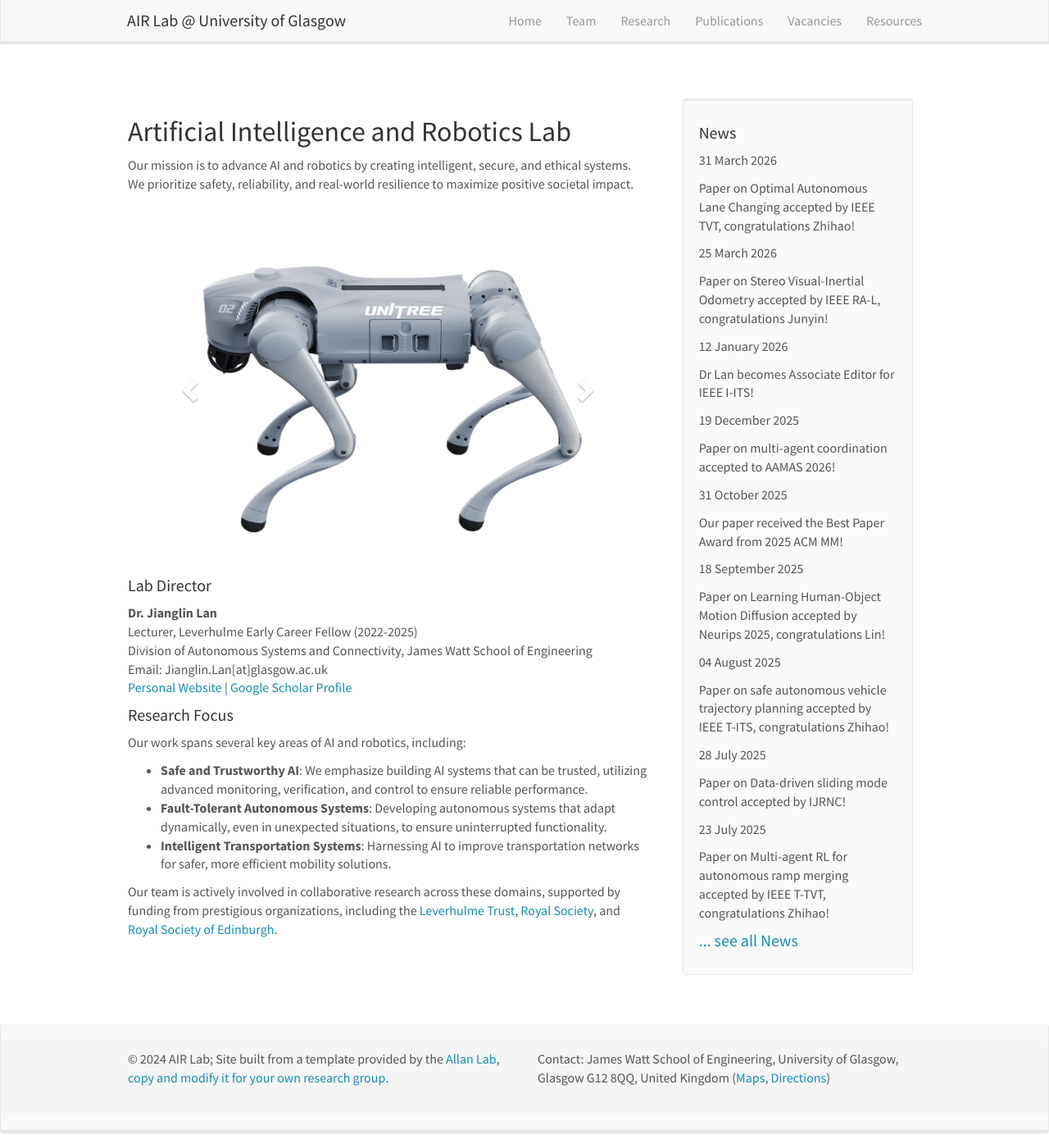
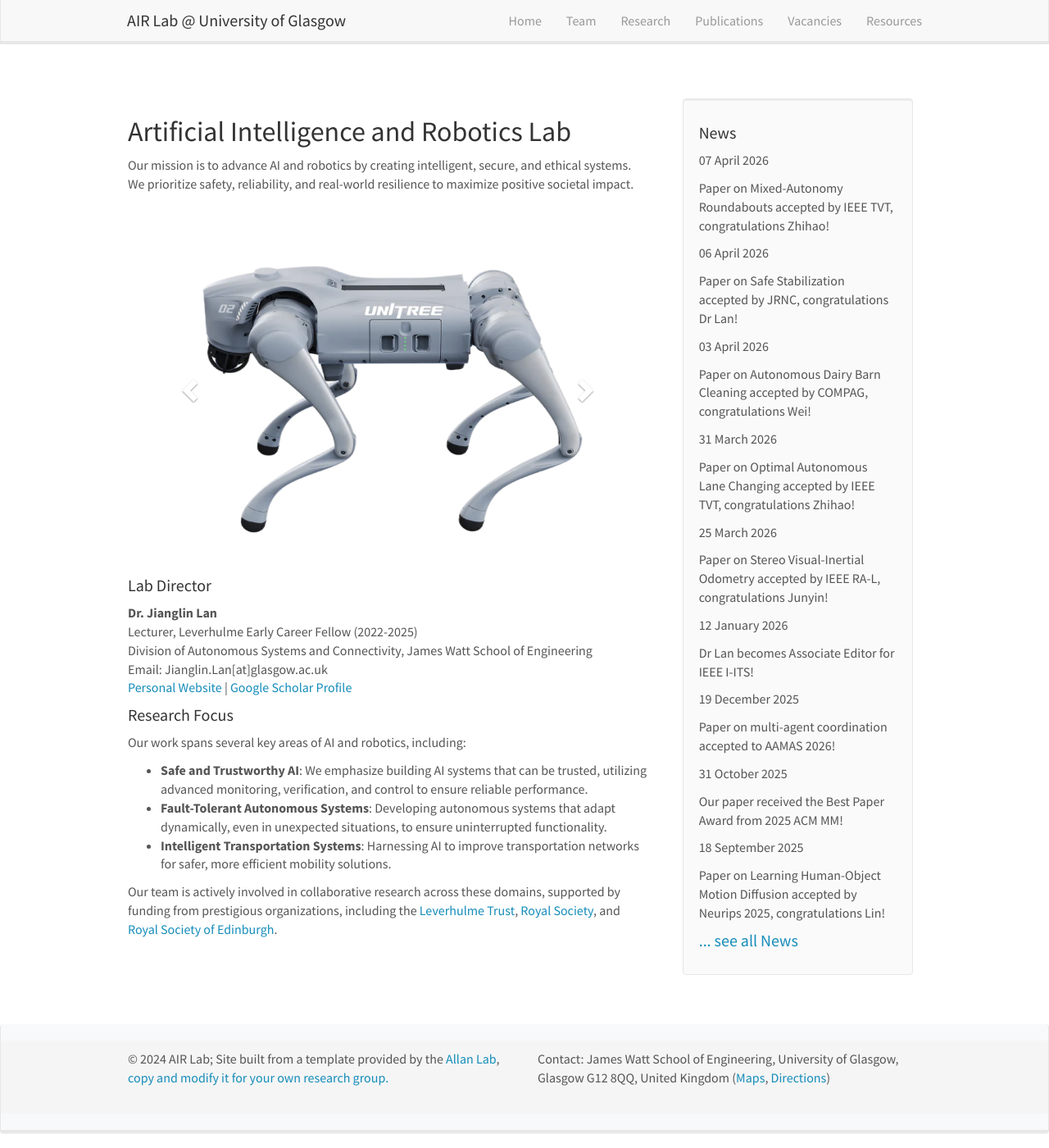
Before and after one commit to AIR-Lan/AIR-Lab, a Jekyll site: the page built from _pages/home.md, in a window 1280 px wide and 1400 px high. Shown: the whole window at 82% size. Built offline with Jekyll 4.4.1, drawn with Linux system fonts in a browser that asks for light colours; nearby versions of some CDN libraries.

Commit message:
Update news.yml

```diff
--- a/_data/news.yml
+++ b/_data/news.yml
@@ -1,3 +1,12 @@
+- date: 07 April 2026
+  headline: Paper on Mixed-Autonomy Roundabouts accepted by IEEE TVT, congratulations Zhihao!
+
+- date: 06 April 2026
+  headline: Paper on Safe Stabilization accepted by JRNC, congratulations Dr Lan!
+
+- date: 03 April 2026
+  headline: Paper on Autonomous Dairy Barn Cleaning accepted by COMPAG, congratulations Wei!
+
 - date: 31 March 2026
   headline: Paper on Optimal Autonomous Lane Changing accepted by IEEE TVT, congratulations Zhihao!
 
```
